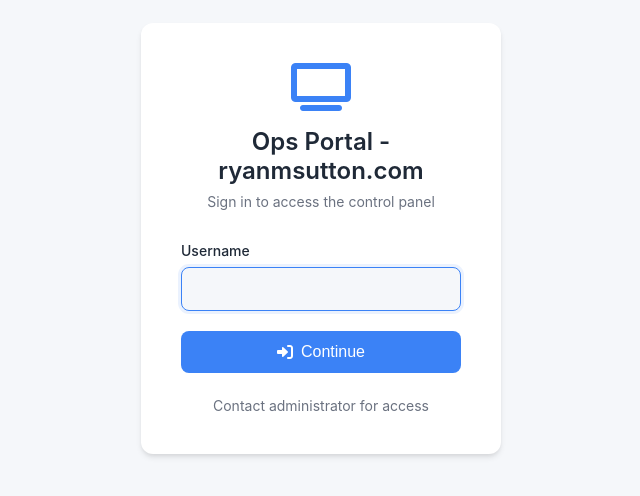
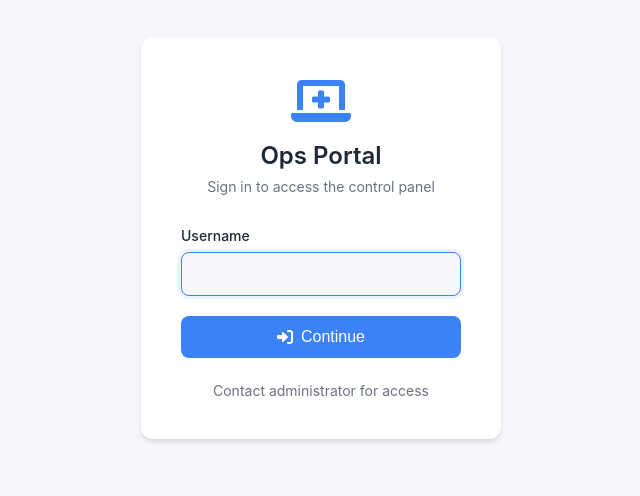
Before and after one commit to suttonr/py_marquee, a website: page web/src/login.html in a window 1280 px wide. Shown: the part 162-658 px from the top of the page, without its empty margins (319-959 px from the left). Drawn offline with Linux system fonts and the light colour scheme; no server answers.

```diff
--- a/web/src/login.html
+++ b/web/src/login.html
@@ -3,7 +3,7 @@
 <head>
     <meta charset="UTF-8">
     <meta name="viewport" content="width=device-width, initial-scale=1.0">
-    <title>Login - ryanmsutton.com</title>
+    <title>Login - Ops Portal</title>
     <link href="https://cdnjs.cloudflare.com/ajax/libs/font-awesome/6.0.0/css/all.min.css" rel="stylesheet">
     <style>
         :root {
@@ -234,8 +234,8 @@
     <div class="login-container">
         <div class="login-card">
             <div class="login-header">
-                <i class="fas fa-tv"></i>
-                <h1>Ops Portal - ryanmsutton.com</h1>
+                <i class="fas fa-laptop-medical"></i>
+                <h1>Ops Portal</h1>
                 <p>Sign in to access the control panel</p>
             </div>
 
```
Also changed, not shown: web/src/index.html (+1 -1 lines), web/src/launcher.html (+1 -1 lines).
